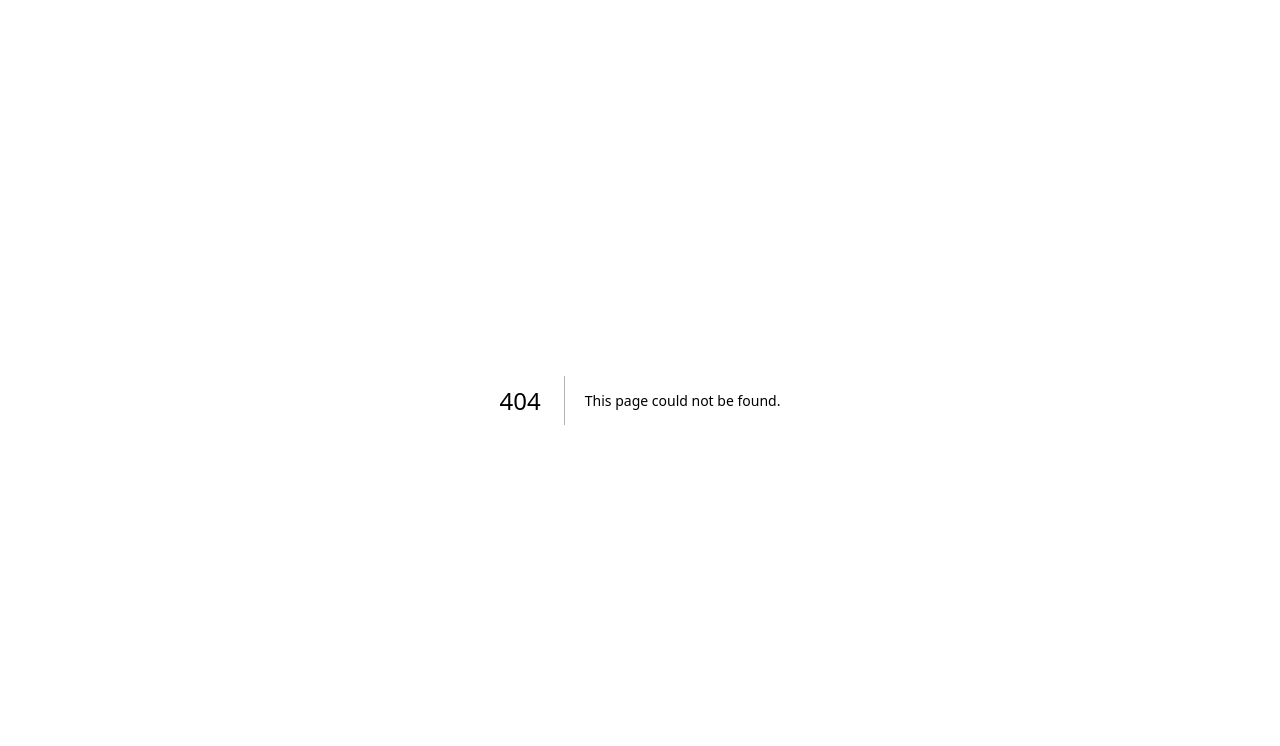
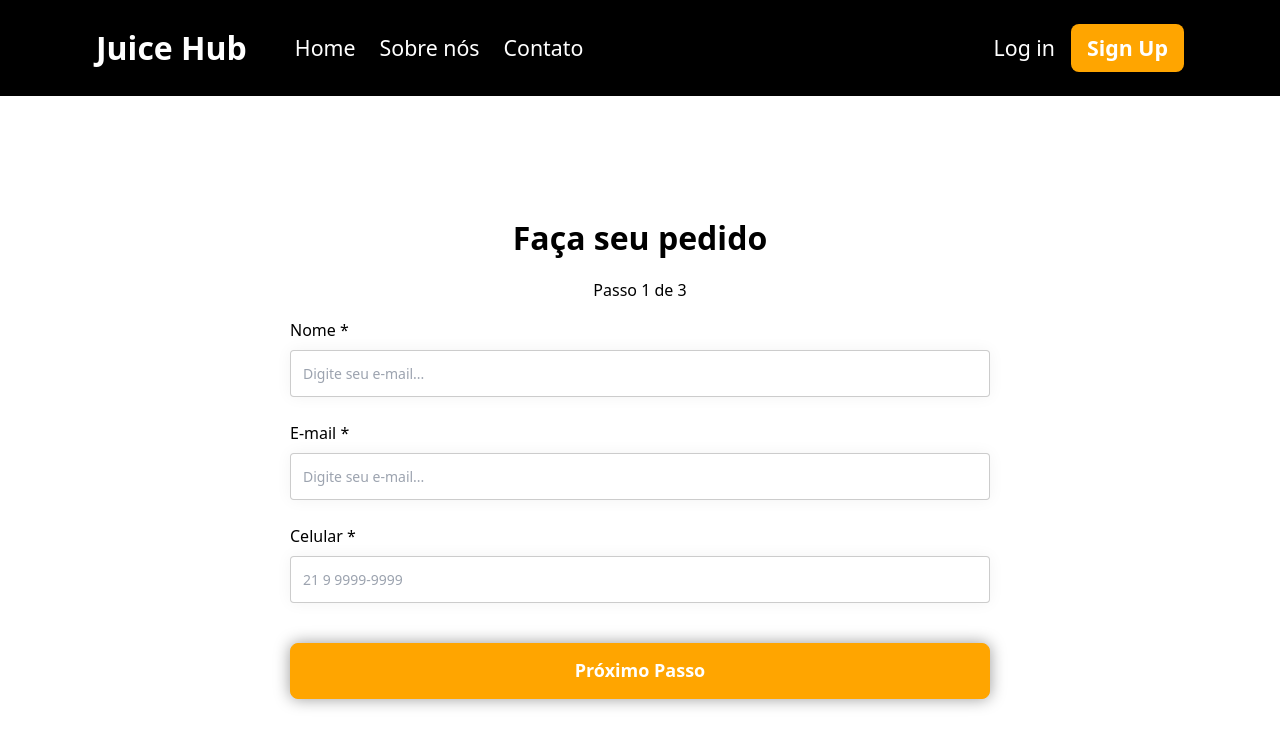
Before and after one commit to gabriel-py/juice-hub, a Next.js app: page /juice/order in a window 1280 px wide. Before the commit this address had no page. Shown: the top 746 px of the page. Built offline with nearby package versions, Linux system fonts and the light colour scheme.

Commit message:
add new order form

```diff
--- a/package.json
+++ b/package.json
@@ -11,11 +11,12 @@
   "dependencies": {
     "@emotion/react": "^11.13.3",
     "@emotion/styled": "^11.13.0",
+    "@mui/icons-material": "^6.0.1",
     "@mui/material": "^6.0.1",
-    "@mui/icons-material": "^6.0.1",
     "next": "14.2.7",
     "react": "^18",
     "react-dom": "^18",
+    "react-hook-form": "^7.53.0",
     "sass": "^1.77.8"
   },
   "devDependencies": {
--- a/src/app/juice/home/page.tsx
+++ b/src/app/juice/home/page.tsx
@@ -8,7 +8,7 @@ export default function Home() {
                 <span>Faça o primeiro pedido de graça!</span>
                 <h1 className={styles.bannerDescriptionTitle}>O seu suco com o menor preço e mais sabor!</h1>
                 <span>Juice Hub é a primeira loja de sucos online. Um e-juice.</span>
-                <a href='' className={styles.startButton}>Fazer seu pedido <ArrowForwardIcon /></a>
+                <a href='/juice/order' className={styles.startButton}>Fazer seu pedido <ArrowForwardIcon /></a>
             </div>
             <div className={styles.bannerImage}>
                 <img
--- /dev/null
+++ b/src/app/juice/order/page.tsx
@@ -0,0 +1,39 @@
+'use client'
+import styles from './styles.module.scss';
+import { useForm } from 'react-hook-form';
+import { Controller } from 'react-hook-form';
+import BasicData from './steps/basicData';
+
+export interface NewOrderFormData {
+    name: string;
+    email: string;
+    phone_number: string;
+    takeOutLocal: number;
+    flavors: number[];
+}
+
+export default function Order() {
+    const { control, handleSubmit, formState: { errors, isValid }, watch } = useForm<NewOrderFormData>({
+        mode: 'onChange',
+        defaultValues: {
+            name: '',
+            email: '',
+            phone_number: '',
+            takeOutLocal: 0,
+            flavors: [],
+        },
+    });
+
+
+    return (
+        <div className={styles.content}>
+            <h1 className={styles.pageTitle}>Faça seu pedido</h1>
+            <h2>Passo 1 de 3</h2>
+            <div className={styles.form}>
+                <form>
+                    <BasicData control={control} />
+                </form>
+            </div>
+        </div>
+    );
+}
--- /dev/null
+++ b/src/app/juice/order/steps/basicData/index.tsx
@@ -0,0 +1,91 @@
+'use client'
+import styles from './styles.module.scss';
+import { Control } from 'react-hook-form';
+import { Controller } from 'react-hook-form';
+import { NewOrderFormData } from '../../page';
+
+export interface BasicDataProps {
+    control: Control<NewOrderFormData, any>;
+}
+
+export default function BasicData({ control }: BasicDataProps) {
+    return (
+        <div className={styles.container}>
+            <div className={styles.inputArea}>
+                <span className={styles.label}>Nome *</span>
+                <Controller
+                    name='name'
+                    defaultValue=""
+                    control={control}
+                    render={({ field, fieldState }) => (
+                    <>
+                        <input
+                            type='name'
+                            placeholder='Digite seu e-mail...'
+                            className={styles.input}
+                            {...field}
+                        />
+                        {fieldState.error && <span className={styles.error}>{fieldState.error.message}</span>}
+                    </>
+                    )}
+                    rules={{
+                        required: 'Nome é obrigatório',
+                    }}
+                />
+            </div>
+            <div className={styles.inputArea}>
+                <span className={styles.label}>E-mail *</span>
+                <Controller
+                    name='email'
+                    defaultValue=""
+                    control={control}
+                    render={({ field, fieldState }) => (
+                    <>
+                        <input
+                            type='email'
+                            placeholder='Digite seu e-mail...'
+                            className={styles.input}
+                            {...field}
+                        />
+                        {fieldState.error && <span className={styles.error}>{fieldState.error.message}</span>}
+                    </>
+                    )}
+                    rules={{
+                    required: 'E-mail é obrigatório',
+                    pattern: {
+                        value: /^[^\s@]+@[^\s@]+\.[^\s@]+$/,
+                        message: 'E-mail inválido'
+                    }
+                    }}
+                />
+            </div>
+            <div className={styles.inputArea}>
+                <span className={styles.label}>Celular *</span>
+                <Controller
+                    name='phone_number'
+                    defaultValue=""
+                    control={control}
+                    render={({ field, fieldState }) => (
+                    <>
+                        <input
+                            type='text'
+                            placeholder='21 9 9999-9999'
+                            className={styles.input}
+                            {...field}
+                        />
+                        {fieldState.error && <span className={styles.error}>{fieldState.error.message}</span>}
+                    </>
+                    )}
+                    rules={{
+                        required: 'Telefone é obrigatório',
+                        pattern: {
+                            value: /^\d{8,15}$/,
+                            message: 'Formato de telefone inválido'
+                        }
+                    }}
+                />
+            </div>
+            <button type='button' className={styles.nextStepButton} style={{ marginTop: "16px" }}>Próximo Passo</button>
+        </div>
+    );
+}
--- /dev/null
+++ b/src/app/juice/order/steps/basicData/styles.module.scss
@@ -0,0 +1,63 @@
+.container {
+    display: flex;
+    flex-direction: column;
+    gap: 24px;
+}
+
+.inputArea {
+    display: flex;
+    flex-direction: column;
+    gap: 8px;
+    position: relative;
+    width: 100%;
+
+    .label {
+        font-weight: 500;
+    }
+
+    .forgotMyPassword {
+        font-size: 12px;
+        color: #978f8f;
+        font-weight: 600;
+    }
+
+    .togglePassword {
+        position: absolute;
+        right: 12px;
+        top: 50%;
+        transform: translateY(-50%);
+        cursor: pointer;
+    }
+
+    .input {
+        filter: none;
+        box-shadow: none;
+        outline: none;
+        padding: 12px;
+        font-size: 14px;
+        border: 1px solid rgba(0, 0, 0, 0.2);
+        box-shadow: 0px 0px 16px rgba(0, 0, 0, 0.05);
+        border-radius: 4px;
+    }
+}
+
+.nextStepButton {
+    cursor: pointer;
+    width: 100%;
+    height: 56px;
+    border-radius: 8px;
+    background-color: orange;
+    color: white;
+    font-size: 18px;
+    font-weight: 700;
+    border: 1px solid orange;
+    box-shadow: 0px 0px 16px rgba(0, 0, 0, 0.4);
+
+    &:disabled {
+        cursor: not-allowed;
+        background-color: gray;
+        border-color: rgba(0, 0, 0, 0.2);
+        border: unset;
+        color: lightgray;
+    }
+}
--- /dev/null
+++ b/src/app/juice/order/styles.module.scss
@@ -0,0 +1,92 @@
+.content {
+    width: 100%;
+    min-height: 90vh;
+    display: flex;
+    flex-direction: column;
+    gap: 16px;
+    justify-content: center;
+    align-items: center;
+    padding: 24px 124px;
+    background-color: white;
+
+    .pageTitle {
+        font-size: 24pt;
+        font-weight: 700;
+    }
+
+    @media (max-width: 992px) {
+        flex-direction: column;
+        padding: 8px 16px;
+    }
+}
+
+.form {
+    max-width: 700px;
+    width: 100%;
+    display: flex;
+    flex-direction: column;
+
+    form {
+        display: flex;
+        flex-direction: column;
+        gap: 24px;
+    }
+}
+
+.inputArea {
+    display: flex;
+    flex-direction: column;
+    gap: 8px;
+    position: relative;
+    width: 100%;
+
+    .label {
+        font-weight: 500;
+    }
+
+    .forgotMyPassword {
+        font-size: 12px;
+        color: #978f8f;
+        font-weight: 600;
+    }
+
+    .togglePassword {
+        position: absolute;
+        right: 12px;
+        top: 50%;
+        transform: translateY(-50%);
+        cursor: pointer;
+    }
+
+    .input {
+        filter: none;
+        box-shadow: none;
+        outline: none;
+        padding: 12px;
+        font-size: 14px;
+        border: 1px solid rgba(0, 0, 0, 0.2);
+        box-shadow: 0px 0px 16px rgba(0, 0, 0, 0.05);
+        border-radius: 4px;
+    }
+}
+
+.nextStepButton {
+    cursor: pointer;
+    width: 100%;
+    height: 56px;
+    border-radius: 8px;
+    background-color: orange;
+    color: white;
+    font-size: 18px;
+    font-weight: 700;
+    border: 1px solid orange;
+    box-shadow: 0px 0px 16px rgba(0, 0, 0, 0.4);
+
+    &:disabled {
+        cursor: not-allowed;
+        background-color: gray;
+        border-color: rgba(0, 0, 0, 0.2);
+        border: unset;
+        color: lightgray;
+    }
+}
--- a/src/app/juice/styles.module.scss
+++ b/src/app/juice/styles.module.scss
@@ -5,5 +5,4 @@
     height: 100vh;
     display: flex;
     flex-direction: column;
-    background-color: white;
 }
```
Also changed, not shown: 2 other files (tests, documents, lock files or other folders).
